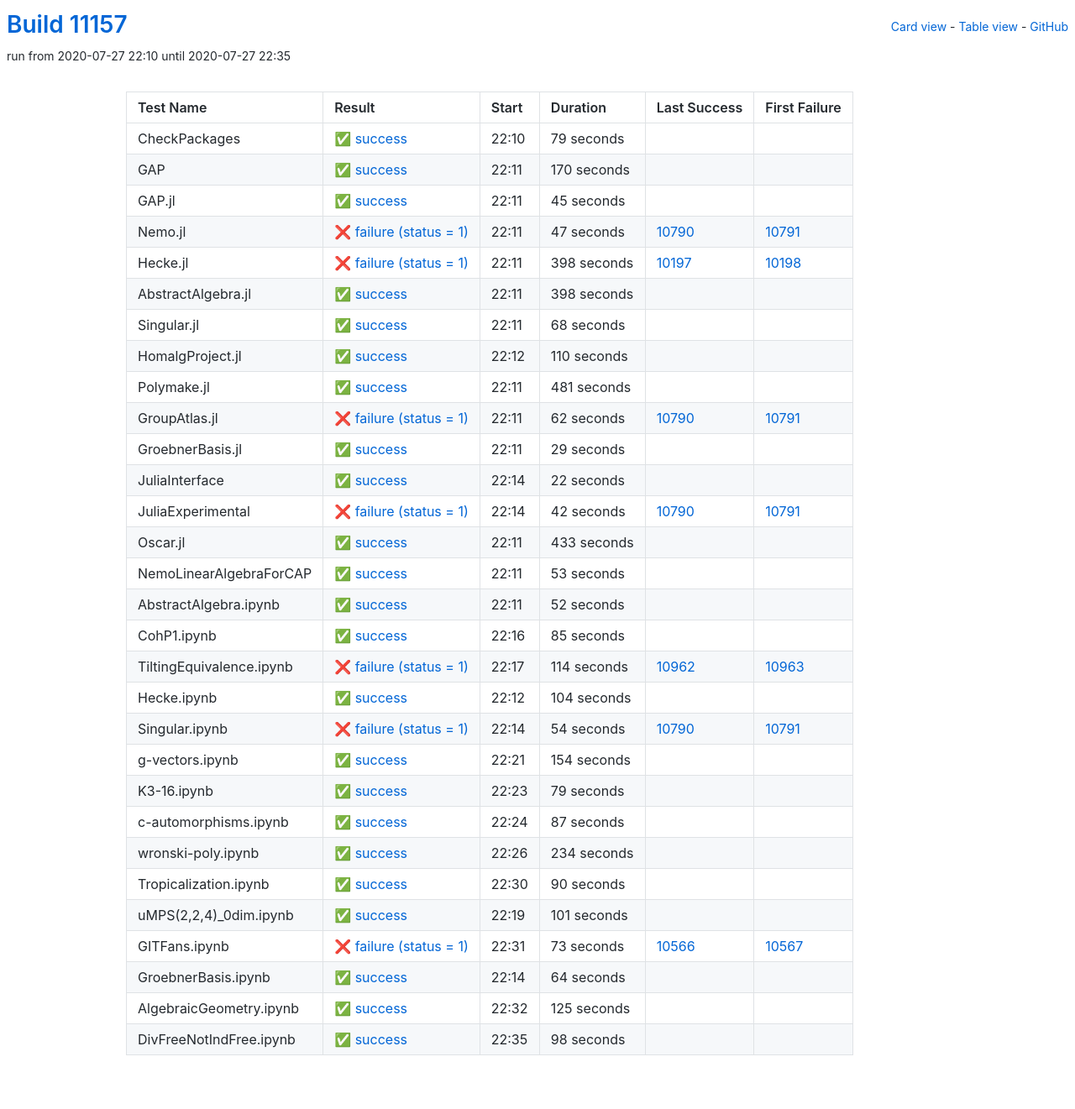
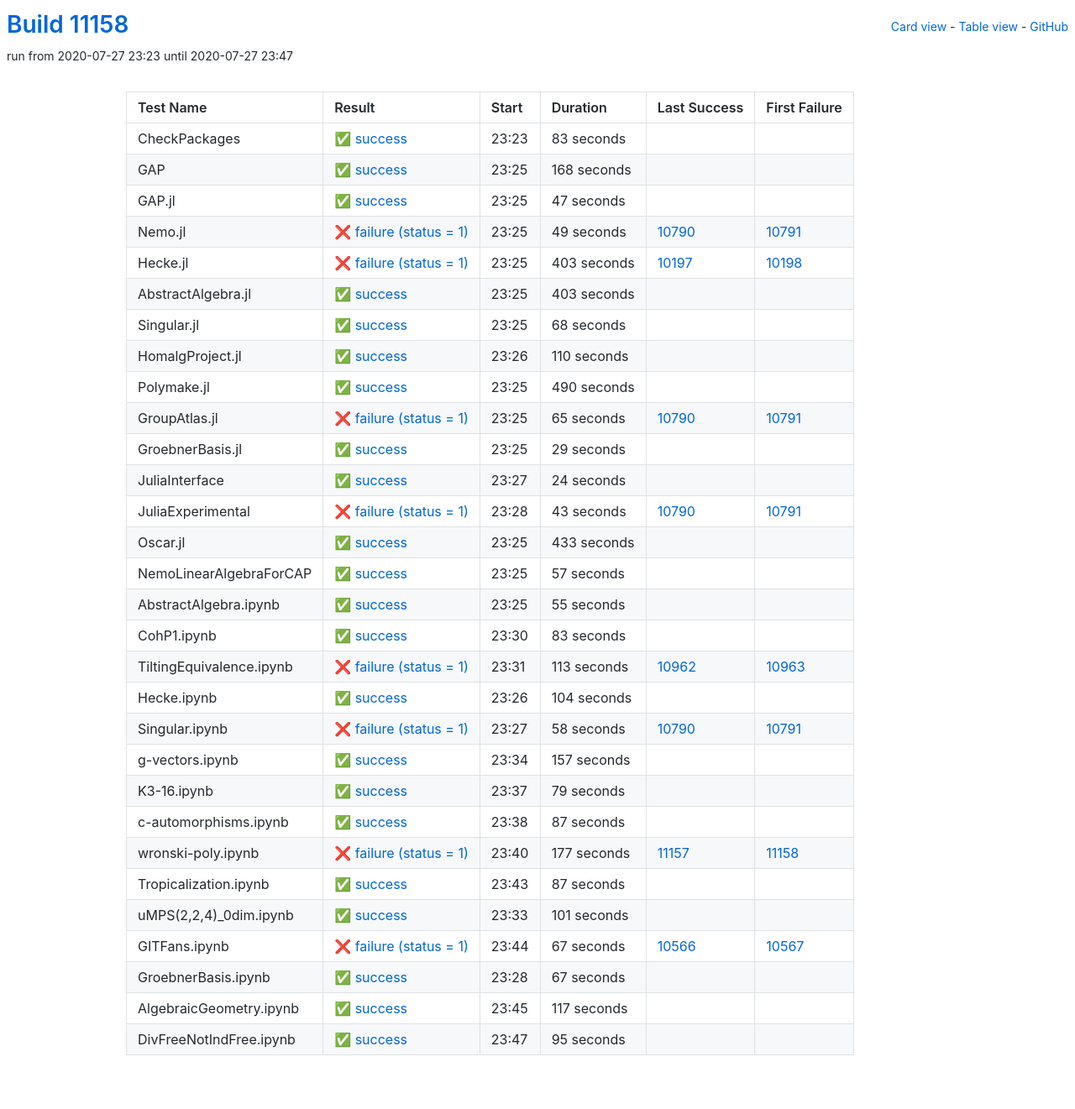
Before and after one commit to oscar-system/oscar-ci-status, a Jekyll site: the page built from table.html, in a window 1280 px wide. Shown: the whole page at 84% size. Built offline with Jekyll 4.4.1, drawn with Linux system fonts in a browser that asks for light colours.

Commit message:
Build #11158

```diff
--- a/_data/ci.yml
+++ b/_data/ci.yml
@@ -1,6 +1,6 @@
 ---
-build: 11157
-build_url: https://oscarci.mathematik.uni-kl.de/job/oscar/11157/
+build: 11158
+build_url: https://oscarci.mathematik.uni-kl.de/job/oscar/11158/
 job: oscar
 organization: oscar-system
 repo: oscar-ci-status
@@ -8,80 +8,80 @@
 tests:
 - name: CheckPackages
   id: checkpackages
-  log: https://oscarci.mathematik.uni-kl.de/job/oscar/11157/artifact/logs/build-11157/CheckPackages.log
-  start: 2020-07-27 22:10
+  log: https://oscarci.mathematik.uni-kl.de/job/oscar/11158/artifact/logs/build-11158/CheckPackages.log
+  start: 2020-07-27 23:23
   success: true
   exitcode: 0
   status: success
-  duration: 79
+  duration: 83
   last_success: false
   last_success_url:
   first_failure: false
   first_failure_url:
 - name: GAP
   id: gap
-  log: https://oscarci.mathematik.uni-kl.de/job/oscar/11157/artifact/logs/build-11157/GAP.log
-  start: 2020-07-27 22:11
+  log: https://oscarci.mathematik.uni-kl.de/job/oscar/11158/artifact/logs/build-11158/GAP.log
+  start: 2020-07-27 23:25
   success: true
   exitcode: 0
   status: success
-  duration: 170
+  duration: 168
   last_success: false
   last_success_url:
   first_failure: false
   first_failure_url:
 - name: GAP.jl
   id: gap-jl
-  log: https://oscarci.mathematik.uni-kl.de/job/oscar/11157/artifact/logs/build-11157/GAP.jl.log
-  start: 2020-07-27 22:11
+  log: https://oscarci.mathematik.uni-kl.de/job/oscar/11158/artifact/logs/build-11158/GAP.jl.log
+  start: 2020-07-27 23:25
   success: true
   exitcode: 0
   status: success
-  duration: 45
+  duration: 47
   last_success: false
   last_success_url:
   first_failure: false
   first_failure_url:
 - name: Nemo.jl
   id: nemo-jl
-  log: https://oscarci.mathematik.uni-kl.de/job/oscar/11157/artifact/logs/build-11157/Nemo.jl.log
-  start: 2020-07-27 22:11
+  log: https://oscarci.mathematik.uni-kl.de/job/oscar/11158/artifact/logs/build-11158/Nemo.jl.log
+  start: 2020-07-27 23:25
   success: false
   exitcode: 1
   status: failure
-  duration: 47
+  duration: 49
   last_success: 10790
   last_success_url: https://oscarci.mathematik.uni-kl.de/job/oscar/10790/
   first_failure: 10791
   first_failure_url: https://oscarci.mathematik.uni-kl.de/job/oscar/10791/
 - name: Hecke.jl
   id: hecke-jl
-  log: https://oscarci.mathematik.uni-kl.de/job/oscar/11157/artifact/logs/build-11157/Hecke.jl.log
-  start: 2020-07-27 22:11
+  log: https://oscarci.mathematik.uni-kl.de/job/oscar/11158/artifact/logs/build-11158/Hecke.jl.log
+  start: 2020-07-27 23:25
   success: false
   exitcode: 1
   status: failure
-  duration: 398
+  duration: 403
   last_success: 10197
   last_success_url: https://oscarci.mathematik.uni-kl.de/job/oscar/10197/
   first_failure: 10198
   first_failure_url: https://oscarci.mathematik.uni-kl.de/job/oscar/10198/
 - name: AbstractAlgebra.jl
   id: abstractalgebra-jl
-  log: https://oscarci.mathematik.uni-kl.de/job/oscar/11157/artifact/logs/build-11157/AbstractAlgebra.jl.log
-  start: 2020-07-27 22:11
+  log: https://oscarci.mathematik.uni-kl.de/job/oscar/11158/artifact/logs/build-11158/AbstractAlgebra.jl.log
+  start: 2020-07-27 23:25
   success: true
   exitcode: 0
   status: success
-  duration: 398
+  duration: 403
   last_success: false
   last_success_url:
   first_failure: false
   first_failure_url:
 - name: Singular.jl
   id: singular-jl
-  log: https://oscarci.mathematik.uni-kl.de/job/oscar/11157/artifact/logs/build-11157/Singular.jl.log
-  start: 2020-07-27 22:11
+  log: https://oscarci.mathematik.uni-kl.de/job/oscar/11158/artifact/logs/build-11158/Singular.jl.log
+  start: 2020-07-27 23:25
   success: true
   exitcode: 0
   status: success
@@ -92,8 +92,8 @@
   first_failure_url:
 - name: HomalgProject.jl
   id: homalgproject-jl
-  log: https://oscarci.mathematik.uni-kl.de/job/oscar/11157/artifact/logs/build-11157/HomalgProject.jl.log
-  start: 2020-07-27 22:12
+  log: https://oscarci.mathematik.uni-kl.de/job/oscar/11158/artifact/logs/build-11158/HomalgProject.jl.log
+  start: 2020-07-27 23:26
   success: true
   exitcode: 0
   status: success
@@ -104,32 +104,32 @@
   first_failure_url:
 - name: Polymake.jl
   id: polymake-jl
-  log: https://oscarci.mathematik.uni-kl.de/job/oscar/11157/artifact/logs/build-11157/Polymake.jl.log
-  start: 2020-07-27 22:11
+  log: https://oscarci.mathematik.uni-kl.de/job/oscar/11158/artifact/logs/build-11158/Polymake.jl.log
+  start: 2020-07-27 23:25
   success: true
   exitcode: 0
   status: success
-  duration: 481
+  duration: 490
   last_success: false
   last_success_url:
   first_failure: false
   first_failure_url:
 - name: GroupAtlas.jl
   id: groupatlas-jl
-  log: https://oscarci.mathematik.uni-kl.de/job/oscar/11157/artifact/logs/build-11157/GroupAtlas.jl.log
-  start: 2020-07-27 22:11
+  log: https://oscarci.mathematik.uni-kl.de/job/oscar/11158/artifact/logs/build-11158/GroupAtlas.jl.log
+  start: 2020-07-27 23:25
   success: false
   exitcode: 1
   status: failure
-  duration: 62
+  duration: 65
   last_success: 10790
   last_success_url: https://oscarci.mathematik.uni-kl.de/job/oscar/10790/
   first_failure: 10791
   first_failure_url: https://oscarci.mathematik.uni-kl.de/job/oscar/10791/
 - name: GroebnerBasis.jl
   id: groebnerbasis-jl
-  log: https://oscarci.mathematik.uni-kl.de/job/oscar/11157/artifact/logs/build-11157/GroebnerBasis.jl.log
-  start: 2020-07-27 22:11
+  log: https://oscarci.mathematik.uni-kl.de/job/oscar/11158/artifact/logs/build-11158/GroebnerBasis.jl.log
+  start: 2020-07-27 23:25
   success: true
   exitcode: 0
   status: success
@@ -140,32 +140,32 @@
   first_failure_url:
 - name: JuliaInterface
   id: juliainterface
-  log: https://oscarci.mathematik.uni-kl.de/job/oscar/11157/artifact/logs/build-11157/JuliaInterface.log
-  start: 2020-07-27 22:14
+  log: https://oscarci.mathematik.uni-kl.de/job/oscar/11158/artifact/logs/build-11158/JuliaInterface.log
+  start: 2020-07-27 23:27
   success: true
   exitcode: 0
   status: success
-  duration: 22
+  duration: 24
   last_success: false
   last_success_url:
   first_failure: false
   first_failure_url:
 - name: JuliaExperimental
   id: juliaexperimental
-  log: https://oscarci.mathematik.uni-kl.de/job/oscar/11157/artifact/logs/build-11157/JuliaExperimental.log
-  start: 2020-07-27 22:14
+  log: https://oscarci.mathematik.uni-kl.de/job/oscar/11158/artifact/logs/build-11158/JuliaExperimental.log
+  start: 2020-07-27 23:28
   success: false
   exitcode: 1
   status: failure
-  duration: 42
+  duration: 43
   last_success: 10790
   last_success_url: https://oscarci.mathematik.uni-kl.de/job/oscar/10790/
   first_failure: 10791
   first_failure_url: https://oscarci.mathematik.uni-kl.de/job/oscar/10791/
 - name: Oscar.jl
   id: oscar-jl
-  log: https://oscarci.mathematik.uni-kl.de/job/oscar/11157/artifact/logs/build-11157/Oscar.jl.log
-  start: 2020-07-27 22:11
+  log: https://oscarci.mathematik.uni-kl.de/job/oscar/11158/artifact/logs/build-11158/Oscar.jl.log
+  start: 2020-07-27 23:25
   success: true
   exitcode: 0
   status: success
@@ -176,56 +176,56 @@
   first_failure_url:
 - name: NemoLinearAlgebraForCAP
   id: nemolinearalgebraforcap
-  log: https://oscarci.mathematik.uni-kl.de/job/oscar/11157/artifact/logs/build-11157/NemoLinearAlgebraForCAP.log
-  start: 2020-07-27 22:11
+  log: https://oscarci.mathematik.uni-kl.de/job/oscar/11158/artifact/logs/build-11158/NemoLinearAlgebraForCAP.log
+  start: 2020-07-27 23:25
   success: true
   exitcode: 0
   status: success
-  duration: 53
+  duration: 57
   last_success: false
   last_success_url:
   first_failure: false
   first_failure_url:
 - name: AbstractAlgebra.ipynb
   id: abstractalgebra-ipynb
-  log: https://oscarci.mathematik.uni-kl.de/job/oscar/11157/artifact/logs/build-11157/AbstractAlgebra.ipynb.log
-  start: 2020-07-27 22:11
+  log: https://oscarci.mathematik.uni-kl.de/job/oscar/11158/artifact/logs/build-11158/AbstractAlgebra.ipynb.log
+  start: 2020-07-27 23:25
   success: true
   exitcode: 0
   status: success
-  duration: 52
+  duration: 55
   last_success: false
   last_success_url:
   first_failure: false
   first_failure_url:
 - name: CohP1.ipynb
   id: cohp1-ipynb
-  log: https://oscarci.mathematik.uni-kl.de/job/oscar/11157/artifact/logs/build-11157/CohP1.ipynb.log
-  start: 2020-07-27 22:16
+  log: https://oscarci.mathematik.uni-kl.de/job/oscar/11158/artifact/logs/build-11158/CohP1.ipynb.log
+  start: 2020-07-27 23:30
   success: true
   exitcode: 0
   status: success
-  duration: 85
+  duration: 83
   last_success: false
   last_success_url:
   first_failure: false
   first_failure_url:
 - name: TiltingEquivalence.ipynb
   id: tiltingequivalence-ipynb
-  log: https://oscarci.mathematik.uni-kl.de/job/oscar/11157/artifact/logs/build-11157/TiltingEquivalence.ipynb.log
-  start: 2020-07-27 22:17
+  log: https://oscarci.mathematik.uni-kl.de/job/oscar/11158/artifact/logs/build-11158/TiltingEquivalence.ipynb.log
+  start: 2020-07-27 23:31
   success: false
   exitcode: 1
   status: failure
-  duration: 114
+  duration: 113
   last_success: 10962
   last_success_url: https://oscarci.mathematik.uni-kl.de/job/oscar/10962/
   first_failure: 10963
   first_failure_url: https://oscarci.mathematik.uni-kl.de/job/oscar/10963/
 - name: Hecke.ipynb
   id: hecke-ipynb
-  log: https://oscarci.mathematik.uni-kl.de/job/oscar/11157/artifact/logs/build-11157/Hecke.ipynb.log
-  start: 2020-07-27 22:12
+  log: https://oscarci.mathematik.uni-kl.de/job/oscar/11158/artifact/logs/build-11158/Hecke.ipynb.log
+  start: 2020-07-27 23:26
   success: true
   exitcode: 0
   status: success
@@ -236,32 +236,32 @@
   first_failure_url:
 - name: Singular.ipynb
   id: singular-ipynb
-  log: https://oscarci.mathematik.uni-kl.de/job/oscar/11157/artifact/logs/build-11157/Singular.ipynb.log
-  start: 2020-07-27 22:14
+  log: https://oscarci.mathematik.uni-kl.de/job/oscar/11158/artifact/logs/build-11158/Singular.ipynb.log
+  start: 2020-07-27 23:27
   success: false
   exitcode: 1
   status: failure
-  duration: 54
+  duration: 58
   last_success: 10790
   last_success_url: https://oscarci.mathematik.uni-kl.de/job/oscar/10790/
   first_failure: 10791
   first_failure_url: https://oscarci.mathematik.uni-kl.de/job/oscar/10791/
 - name: g-vectors.ipynb
   id: g-vectors-ipynb
-  log: https://oscarci.mathematik.uni-kl.de/job/oscar/11157/artifact/logs/build-11157/g-vectors.ipynb.log
-  start: 2020-07-27 22:21
+  log: https://oscarci.mathematik.uni-kl.de/job/oscar/11158/artifact/logs/build-11158/g-vectors.ipynb.log
+  start: 2020-07-27 23:34
   success: true
   exitcode: 0
   status: success
-  duration: 154
+  duration: 157
   last_success: false
   last_success_url:
   first_failure: false
   first_failure_url:
 - name: K3-16.ipynb
   id: k3-16-ipynb
-  log: https://oscarci.mathematik.uni-kl.de/job/oscar/11157/artifact/logs/build-11157/K3-16.ipynb.log
-  start: 2020-07-27 22:23
+  log: https://oscarci.mathematik.uni-kl.de/job/oscar/11158/artifact/logs/build-11158/K3-16.ipynb.log
+  start: 2020-07-27 23:37
   success: true
   exitcode: 0
   status: success
@@ -272,8 +272,8 @@
   first_failure_url:
 - name: c-automorphisms.ipynb
   id: c-automorphisms-ipynb
-  log: https://oscarci.mathematik.uni-kl.de/job/oscar/11157/artifact/logs/build-11157/c-automorphisms.ipynb.log
-  start: 2020-07-27 22:24
+  log: https://oscarci.mathematik.uni-kl.de/job/oscar/11158/artifact/logs/build-11158/c-automorphisms.ipynb.log
+  start: 2020-07-27 23:38
   success: true
   exitcode: 0
   status: success
@@ -284,32 +284,32 @@
   first_failure_url:
 - name: wronski-poly.ipynb
   id: wronski-poly-ipynb
-  log: https://oscarci.mathematik.uni-kl.de/job/oscar/11157/artifact/logs/build-11157/wronski-poly.ipynb.log
-  start: 2020-07-27 22:26
+  log: https://oscarci.mathematik.uni-kl.de/job/oscar/11158/artifact/logs/build-11158/wronski-poly.ipynb.log
+  start: 2020-07-27 23:40
+  success: false
+  exitcode: 1
+  status: failure
+  duration: 177
+  last_success: 11157
+  last_success_url: https://oscarci.mathematik.uni-kl.de/job/oscar/11157/
+  first_failure: 11158
+  first_failure_url: https://oscarci.mathematik.uni-kl.de/job/oscar/11158/
+- name: Tropicalization.ipynb
+  id: tropicalization-ipynb
+  log: https://oscarci.mathematik.uni-kl.de/job/oscar/11158/artifact/logs/build-11158/Tropicalization.ipynb.log
+  start: 2020-07-27 23:43
   success: true
   exitcode: 0
   status: success
-  duration: 234
-  last_success: false
-  last_success_url:
-  first_failure: false
-  first_failure_url:
-- name: Tropicalization.ipynb
-  id: tropicalization-ipynb
-  log: https://oscarci.mathematik.uni-kl.de/job/oscar/11157/artifact/logs/build-11157/Tropicalization.ipynb.log
-  start: 2020-07-27 22:30
-  success: true
-  exitcode: 0
-  status: success
-  duration: 90
+  duration: 87
   last_success: false
   last_success_url:
   first_failure: false
   first_failure_url:
 - name: uMPS(2,2,4)_0dim.ipynb
   id: umps-2-2-4-0dim-ipynb
-  log: https://oscarci.mathematik.uni-kl.de/job/oscar/11157/artifact/logs/build-11157/uMPS-2-2-4-_0dim.ipynb.log
-  start: 2020-07-27 22:19
+  log: https://oscarci.mathematik.uni-kl.de/job/oscar/11158/artifact/logs/build-11158/uMPS-2-2-4-_0dim.ipynb.log
+  start: 2020-07-27 23:33
   success: true
   exitcode: 0
   status: success
@@ -320,48 +320,48 @@
   first_failure_url:
 - name: GITFans.ipynb
   id: gitfans-ipynb
-  log: https://oscarci.mathematik.uni-kl.de/job/oscar/11157/artifact/logs/build-11157/GITFans.ipynb.log
-  start: 2020-07-27 22:31
+  log: https://oscarci.mathematik.uni-kl.de/job/oscar/11158/artifact/logs/build-11158/GITFans.ipynb.log
+  start: 2020-07-27 23:44
   success: false
   exitcode: 1
   status: failure
-  duration: 73
+  duration: 67
   last_success: 10566
   last_success_url: https://oscarci.mathematik.uni-kl.de/job/oscar/10566/
   first_failure: 10567
   first_failure_url: https://oscarci.mathematik.uni-kl.de/job/oscar/10567/
 - name: GroebnerBasis.ipynb
   id: groebnerbasis-ipynb
-  log: https://oscarci.mathematik.uni-kl.de/job/oscar/11157/artifact/logs/build-11157/GroebnerBasis.ipynb.log
-  start: 2020-07-27 22:14
+  log: https://oscarci.mathematik.uni-kl.de/job/oscar/11158/artifact/logs/build-11158/GroebnerBasis.ipynb.log
+  start: 2020-07-27 23:28
   success: true
   exitcode: 0
   status: success
-  duration: 64
+  duration: 67
   last_success: false
   last_success_url:
   first_failure: false
   first_failure_url:
 - name: AlgebraicGeometry.ipynb
   id: algebraicgeometry-ipynb
-  log: https://oscarci.mathematik.uni-kl.de/job/oscar/11157/artifact/logs/build-11157/AlgebraicGeometry.ipynb.log
-  start: 2020-07-27 22:32
+  log: https://oscarci.mathematik.uni-kl.de/job/oscar/11158/artifact/logs/build-11158/AlgebraicGeometry.ipynb.log
+  start: 2020-07-27 23:45
   success: true
   exitcode: 0
   status: success
-  duration: 125
+  duration: 117
   last_success: false
   last_success_url:
   first_failure: false
   first_failure_url:
 - name: DivFreeNotIndFree.ipynb
   id: divfreenotindfree-ipynb
-  log: https://oscarci.mathematik.uni-kl.de/job/oscar/11157/artifact/logs/build-11157/DivFreeNotIndFree.ipynb.log
-  start: 2020-07-27 22:35
+  log: https://oscarci.mathematik.uni-kl.de/job/oscar/11158/artifact/logs/build-11158/DivFreeNotIndFree.ipynb.log
+  start: 2020-07-27 23:47
   success: true
   exitcode: 0
   status: success
-  duration: 98
+  duration: 95
   last_success: false
   last_success_url:
   first_failure: false
```
Also changed, not shown: README.md.
